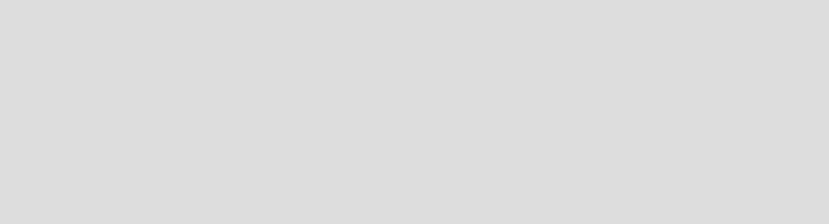
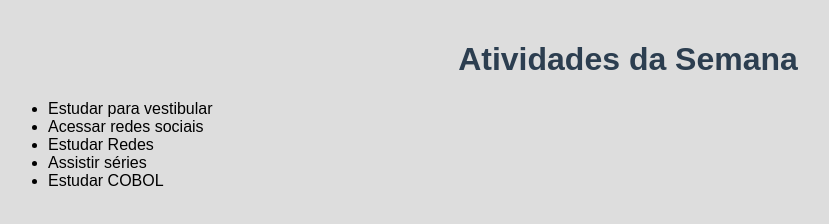
Before and after one commit to GsCorneto/Atv-1, a plain HTML site: page index.html in a window 1280 px wide. Shown: the whole page, without its empty margins (12-841 px from the left). Drawn offline with Linux system fonts and the light colour scheme.

Commit message:
Add: To Do
Uma lista de afazeres foi adicionada, a estilização será a urgência das tarefas e o js será assinalar tarefas

```diff
--- a/index.html
+++ b/index.html
@@ -7,6 +7,17 @@
     <link href="styles.css" rel="stylesheet">
 </head>
 <body>
+   <h1>Atividades da Semana</h1>
+    <ul id="atividades">
+      <li>Estudar para vestibular</li>
+      <li>Acessar redes sociais</li>
+      <li>Estudar Redes</li>
+      <li>Assistir séries</li>
+      <li>Estudar COBOL</li>
+    </ul>
+
+
+
     <script src="script.js"></script>
 </body>
 </html>
```
